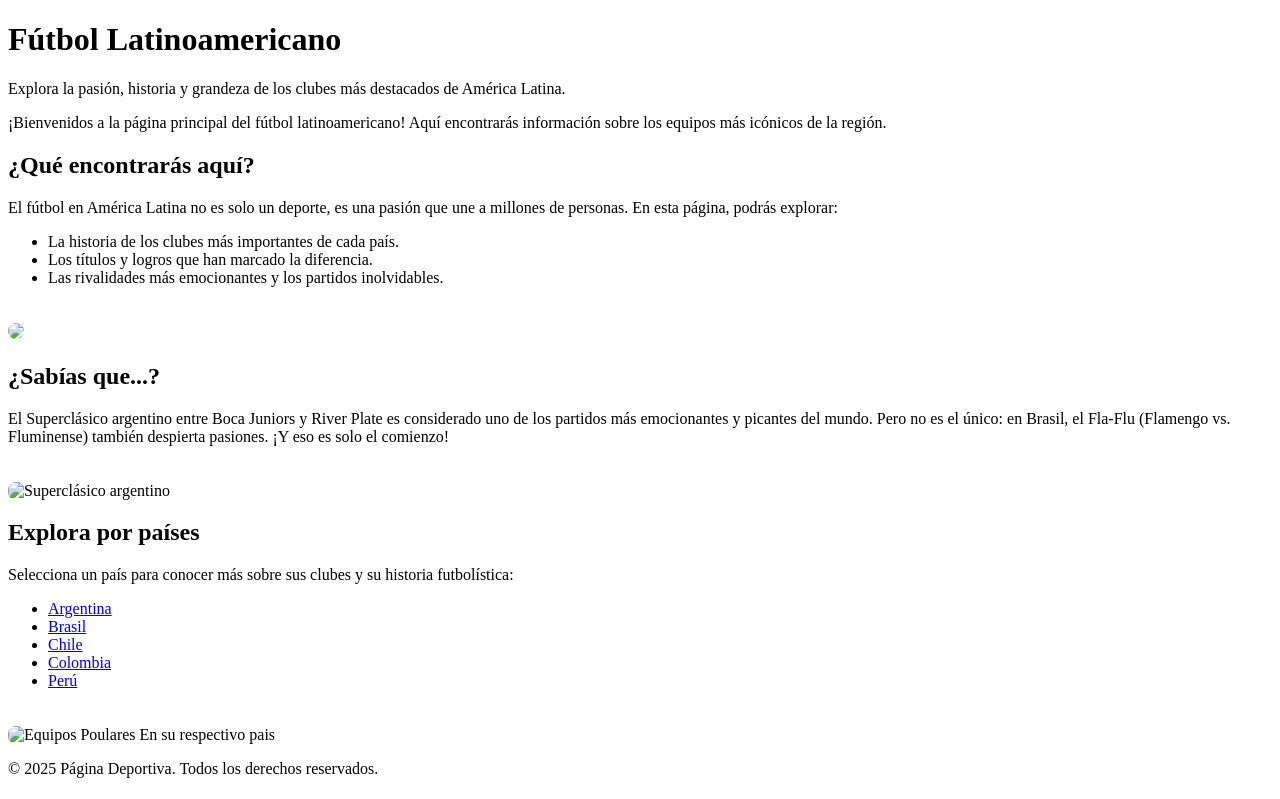
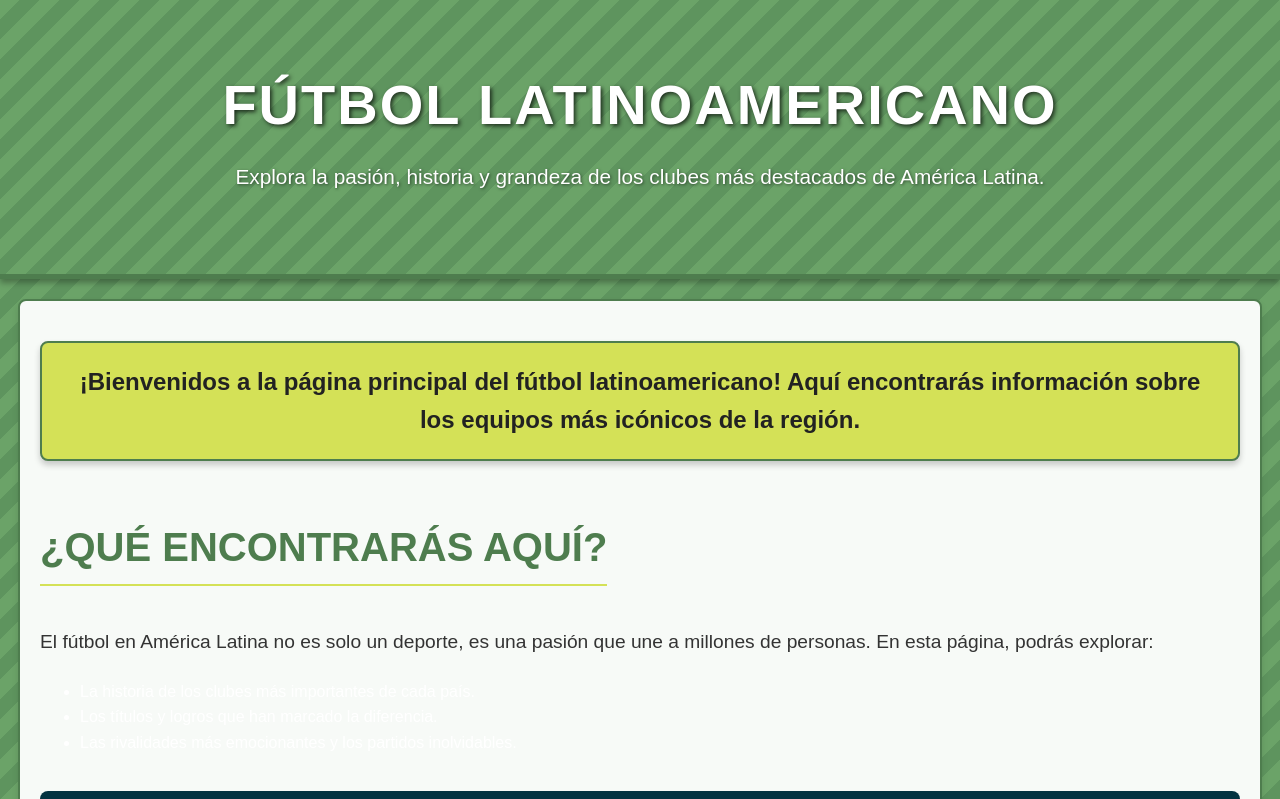
Before and after one commit to haloxxz/PROYECTO-PAGINA, a plain HTML site: page index.html in a window 1280 px wide. Shown: the top 799 px of the page. Drawn offline with Linux system fonts and the light colour scheme; the site is published under a folder, as on GitHub Pages, so addresses that start at the root find nothing.

Commit message:
Update index.html

```diff
--- a/index.html
+++ b/index.html
@@ -4,7 +4,7 @@
     <meta charset="UTF-8">
     <meta name="viewport" content="width=device-width, initial-scale=1.0">
     <title>Página Deportiva - Fútbol Latinoamericano</title>
-    <link rel="stylesheet" href="/estilos/estilo2.css"> <!-- Enlace al archivo CSS -->
+    <link rel="stylesheet" href="estilos/estilo2.css"> <!-- Enlace al archivo CSS -->
 </head>
 <body>
     <!-- Encabezado -->
@@ -25,7 +25,7 @@
             <li>Los títulos y logros que han marcado la diferencia.</li>
             <li>Las rivalidades más emocionantes y los partidos inolvidables.</li>
         </ul>
-        <img src="/images/panorama-sudamericano-2014-opcion3_10.jpg" style="width: 100%; border-radius: 8px; margin-top: 20px;">
+        <img src="images/panorama-sudamericano-2014-opcion3_10.jpg" style="width: 100%; border-radius: 8px; margin-top: 20px;">
     </section>
 
 </section>
@@ -34,7 +34,7 @@
 <section>
     <h2>¿Sabías que...?</h2>
     <p>El Superclásico argentino entre Boca Juniors y River Plate es considerado uno de los partidos más emocionantes y picantes del mundo. Pero no es el único: en Brasil, el Fla-Flu (Flamengo vs. Fluminense) también despierta pasiones. ¡Y eso es solo el comienzo!</p>
-    <img src="/images/V2HPRSJO3ZDOVBBK3U3MT2LGV4.jpeg" alt="Superclásico argentino" style="width: 100%; border-radius: 8px; margin-top: 20px;">
+    <img src="images/V2HPRSJO3ZDOVBBK3U3MT2LGV4.jpeg" alt="Superclásico argentino" style="width: 100%; border-radius: 8px; margin-top: 20px;">
 </section>
 
 
@@ -43,13 +43,13 @@
         <h2>Explora por países</h2>
         <p>Selecciona un país para conocer más sobre sus clubes y su historia futbolística:</p>
         <ul>
-            <li><a href="/rutas/argentina.html">Argentina</a></li>
-            <li><a href="/rutas/brasil.html">Brasil</a></li>
-            <li><a href="/rutas/chile.html">Chile</a></li>
-            <li><a href="/rutas/colombia.html">Colombia</a></li>
-            <li><a href="/rutas/peru.html">Perú</a></li>
+            <li><a href="rutas/argentina.html">Argentina</a></li>
+            <li><a href="rutas/brasil.html">Brasil</a></li>
+            <li><a href="rutas/chile.html">Chile</a></li>
+            <li><a href="rutas/colombia.html">Colombia</a></li>
+            <li><a href="rutas/peru.html">Perú</a></li>
         </ul>
-        <img src="/images/equipos mas populares de sudamerica en facebook.png" alt="Equipos Poulares En su respectivo pais" style="width: 100%; border-radius: 8px; margin-top: 20px;">
+        <img src="images/equipos mas populares de sudamerica en facebook.png" alt="Equipos Poulares En su respectivo pais" style="width: 100%; border-radius: 8px; margin-top: 20px;">
     </section>
 
     <!-- Pie de página -->
```
